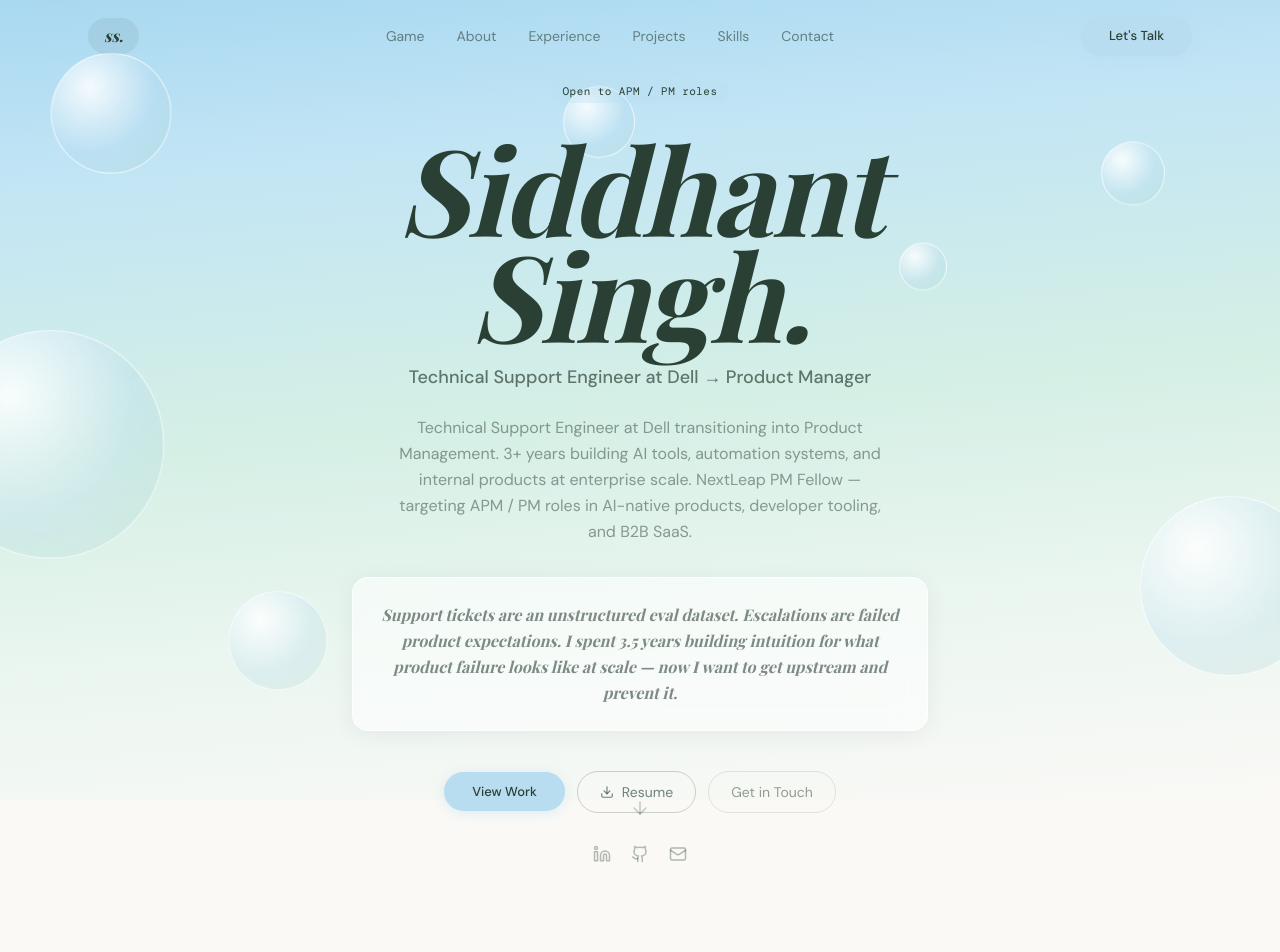
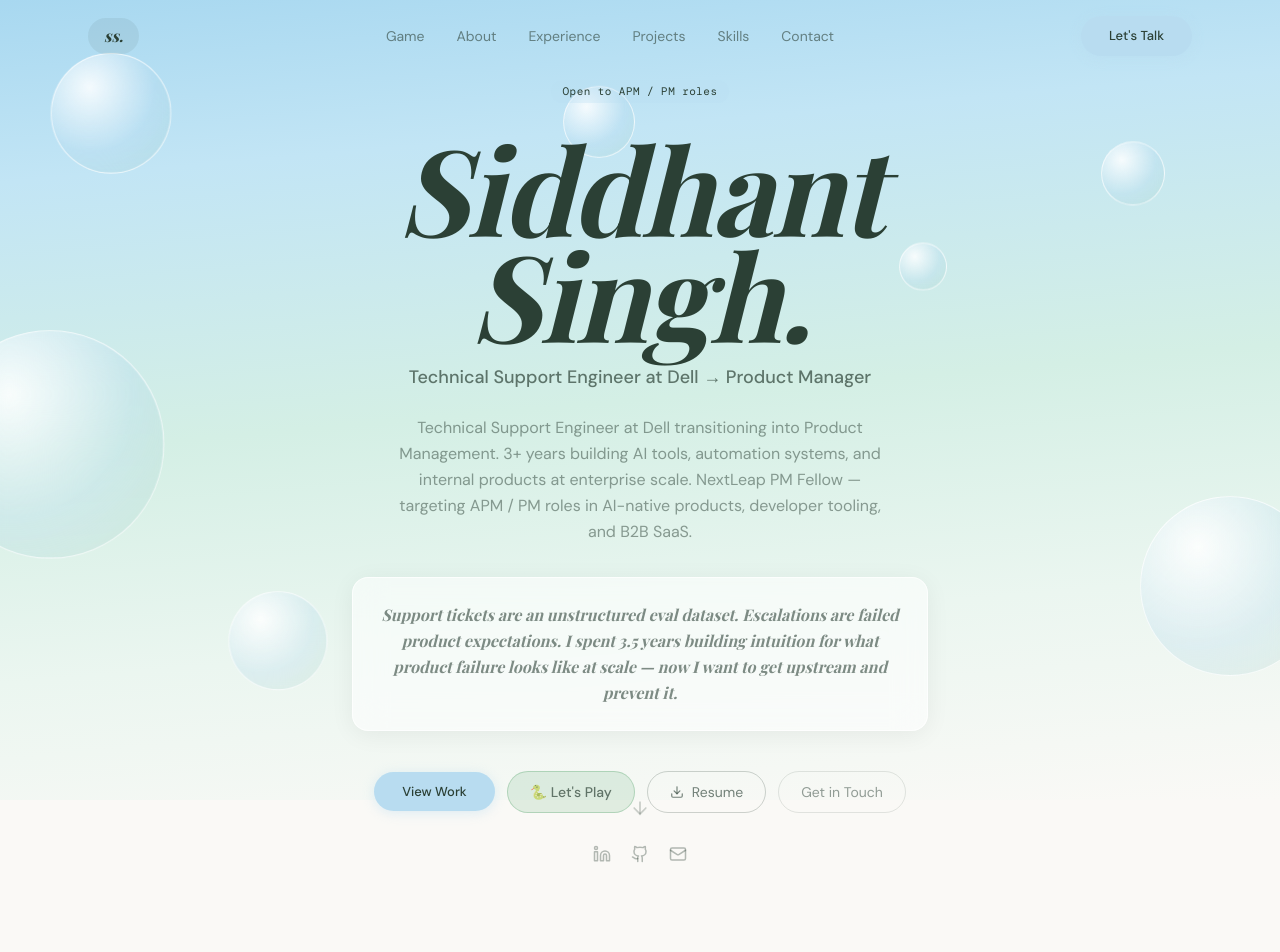
Before and after one commit to Sid-131/Portfolio, a React (Vite) app: page / in a window 1280 px wide. Shown: the top 952 px of the page. Built offline with nearby package versions, Linux system fonts and the light colour scheme; a web font is replaced by a local one.

Commit message:
Add 'Let's Play' button linking to snake game section

```diff
--- a/src/components/Hero.tsx
+++ b/src/components/Hero.tsx
@@ -36,10 +36,22 @@ export default function Hero() {
         </p>
       </blockquote>
 
-      {/* CTAs — 3 buttons */}
+      {/* CTAs — 4 buttons */}
       <div className="flex flex-wrap items-center justify-center gap-3">
         <a href="#projects" className="pill-btn">
           View Work
+        </a>
+        <a
+          href="#game"
+          className="flex items-center gap-2 font-body text-sm font-medium text-deep/70 transition-colors hover:text-deep"
+          style={{
+            borderRadius: '100px',
+            background: 'rgba(107,175,126,0.18)',
+            border: '1.5px solid rgba(107,175,126,0.4)',
+            padding: '10px 22px',
+          }}
+        >
+          🐍 Let's Play
         </a>
         <a
           href="/resume.pdf"
```
